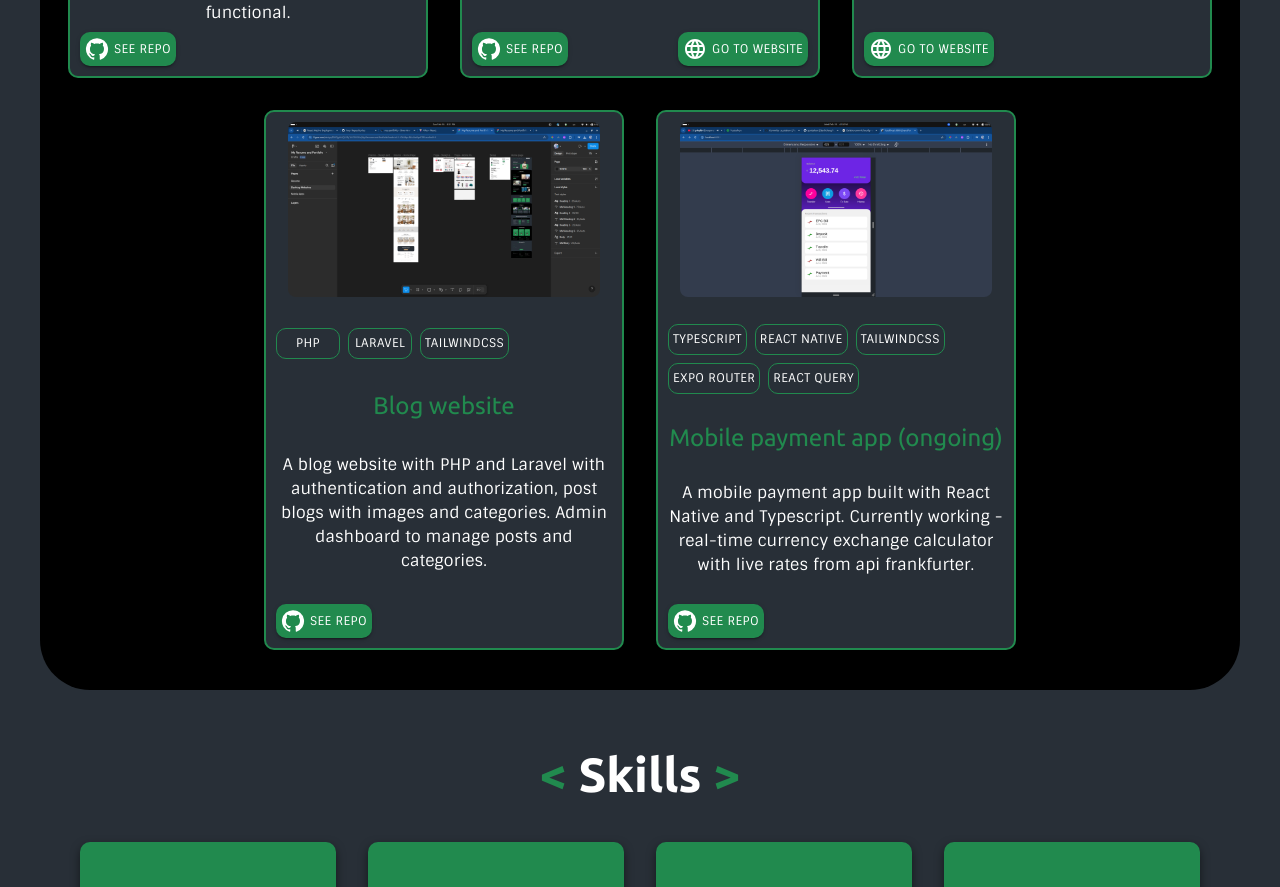
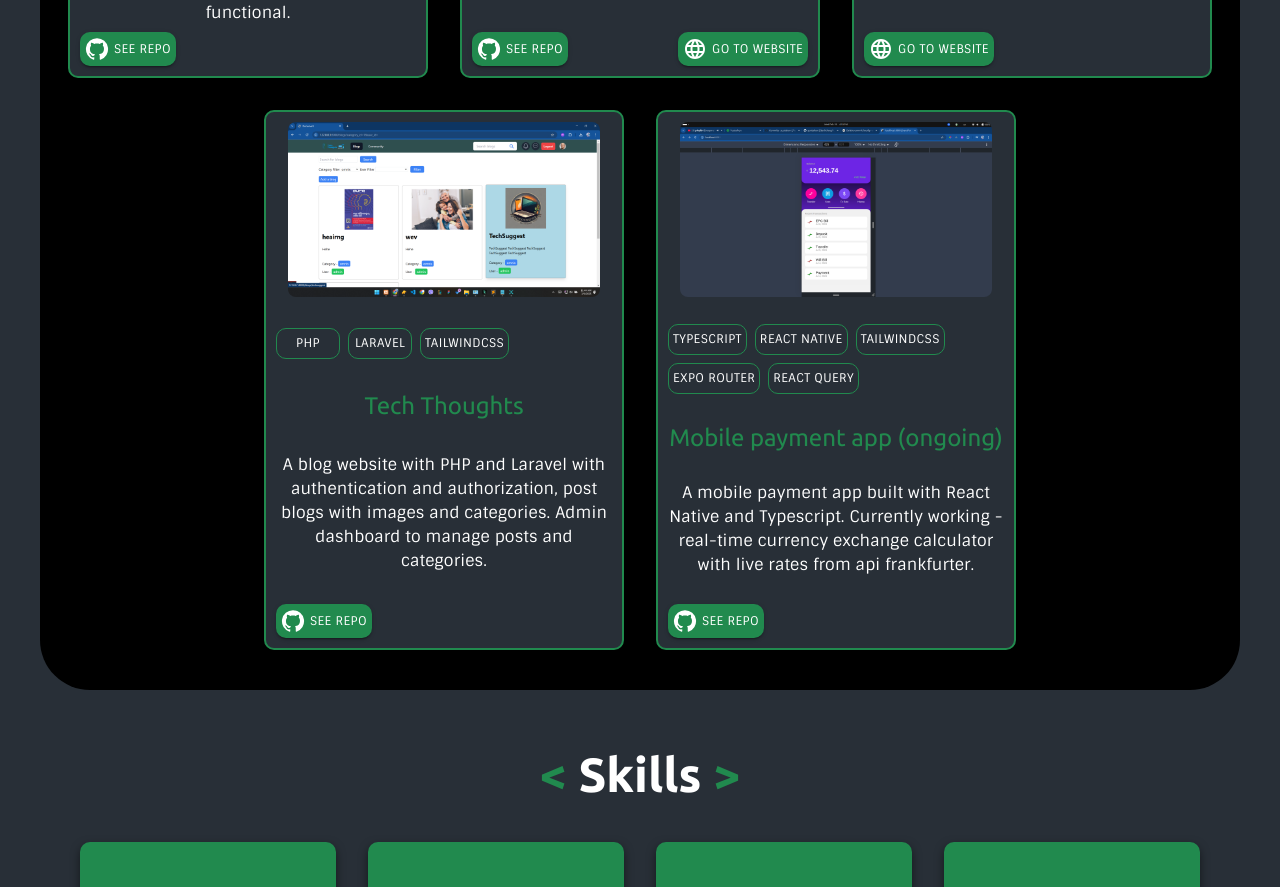
Before and after one commit to yuutakun-2/my-portfolio, a React (Vite) app: page / in a window 1280 px wide. Shown: the part 2883-3770 px from the top of the page. Built offline with nearby package versions, Linux system fonts and the light colour scheme.

Commit message:
added project

```diff
--- a/components/pages/Projects.jsx
+++ b/components/pages/Projects.jsx
@@ -59,11 +59,11 @@ const projects = [
     category: ["Figma"],
   },
   {
-    title: "Blog website",
+    title: "Tech Thoughts",
     description:
       "A blog website with PHP and Laravel with authentication and authorization, post blogs with images and categories. Admin dashboard to manage posts and categories.",
     repo: "https://github.com/yuutakun-2/techthoughts/",
-    imgSrc: "../figma.png",
+    imgSrc: "../Tech Thoughts.png",
     category: ["PHP", "Laravel", "TailwindCSS"],
   },
   {
```
Also changed, not shown: components/Appear.css (line endings or trailing spaces), public/Tech Thoughts.png (added).
